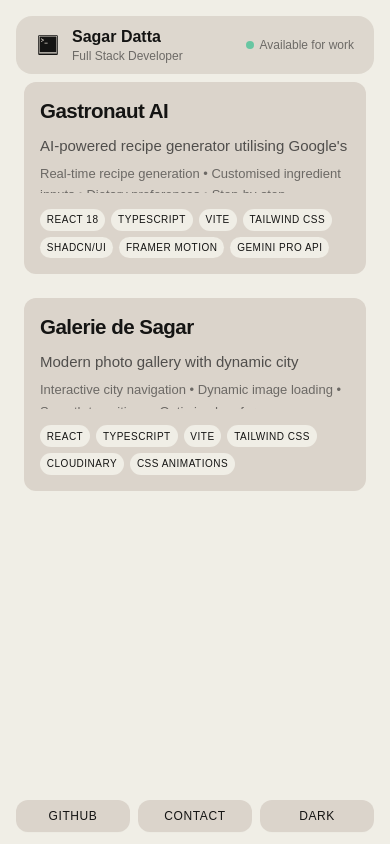
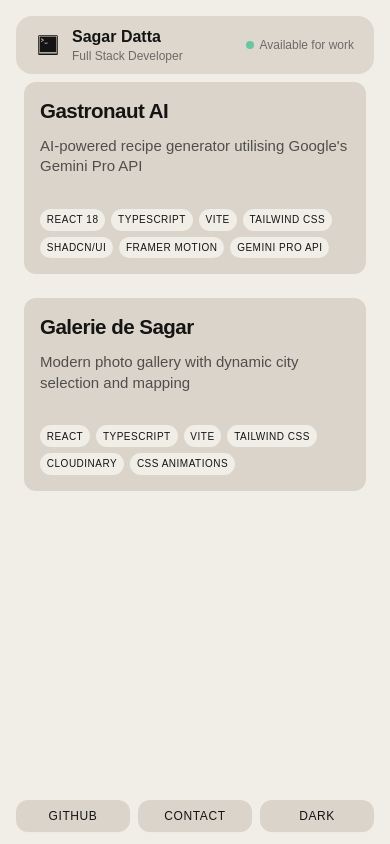
Before and after one commit to sagar-datta/portfolio, a Next.js app: page / in a window 390 px wide. Built offline with nearby package versions, Linux system fonts and the light colour scheme.

Commit message:
refactor: Hide extended description on mobile for GridItem

```diff
--- a/src/components/molecules/GridItem.tsx
+++ b/src/components/molecules/GridItem.tsx
@@ -60,7 +60,7 @@ export const GridItem = ({
             </p>
 
             {/* Description Extended */}
-            <p className="font-light text-[13px]/relaxed text-dimmed-light dark:text-dimmed-dark line-clamp-3 mb-4 group-hover:opacity-0 transition-smooth">
+            <p className="hidden md:block font-light text-[13px]/relaxed text-dimmed-light dark:text-dimmed-dark line-clamp-3 mb-4 group-hover:opacity-0 transition-smooth">
               {descriptionExtended}
             </p>
 
```
